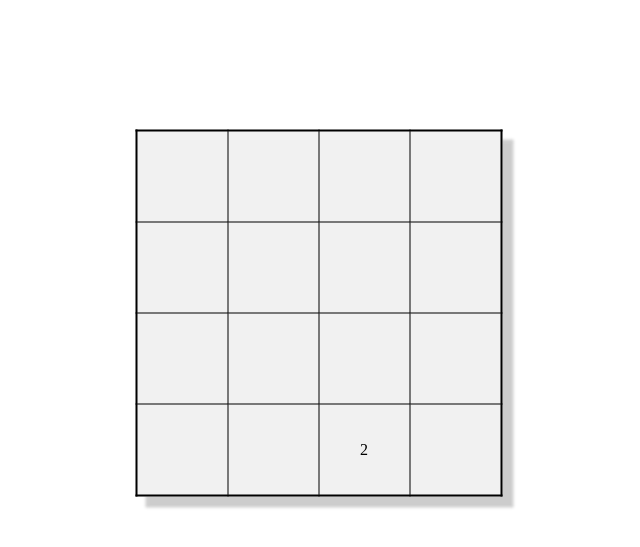
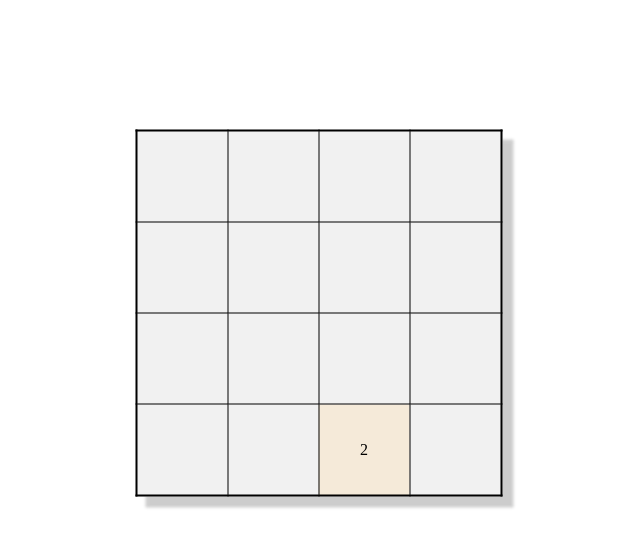
Before and after one commit to Elioce33/2048, a website with bundled scripts: page index.html in a window 1280 px wide. Shown: the part 87-634 px from the top of the page, without its empty margins (323-963 px from the left). Built offline with nearby package versions, Linux system fonts and the light colour scheme.

Commit message:
edit style.css

```diff
--- a/css/style.css
+++ b/css/style.css
@@ -33,3 +33,7 @@ td {
     border: 1px solid black;
     text-align: center;
 }
+
+.tab_2048 .cell_2 {
+    background-color: rgba(250, 215, 160, 0.3);
+}
```
